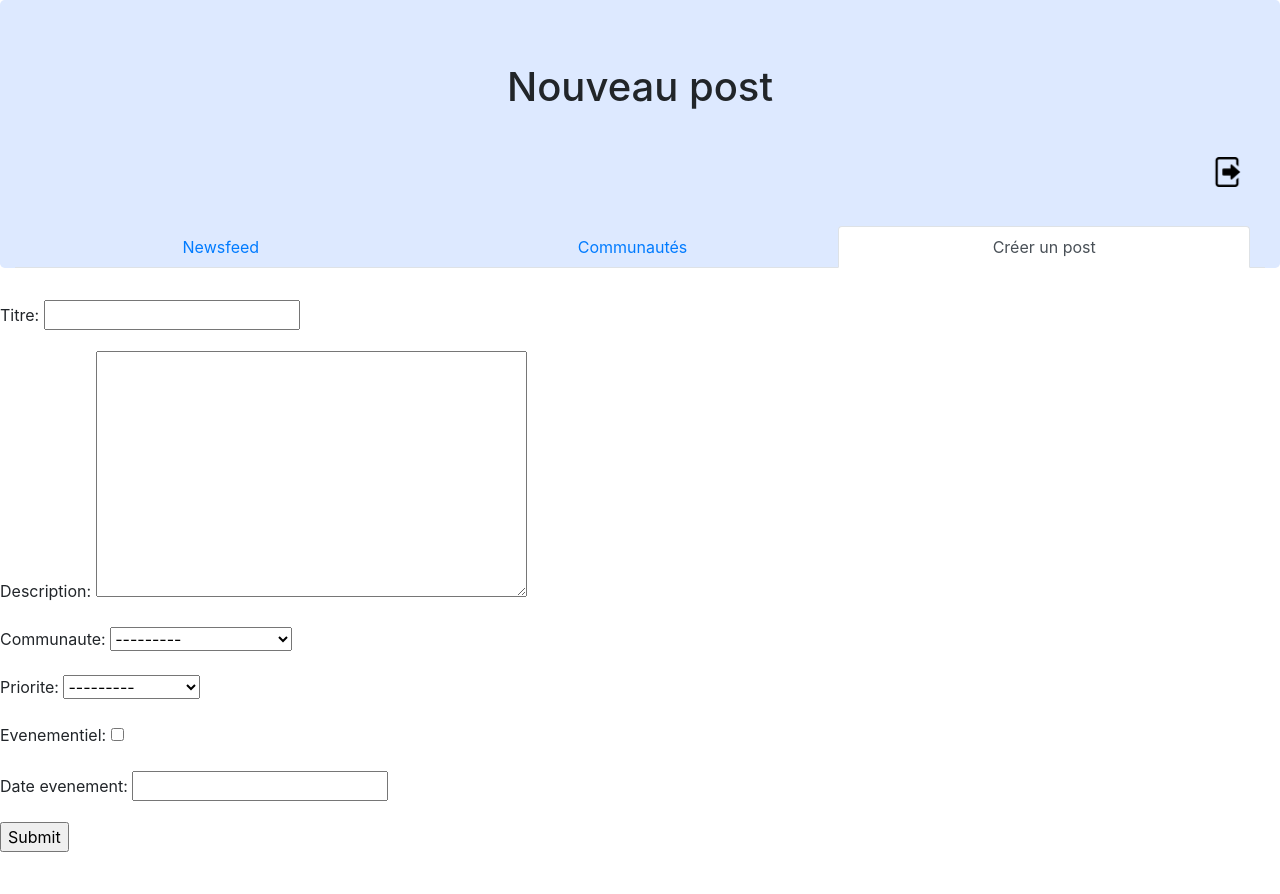
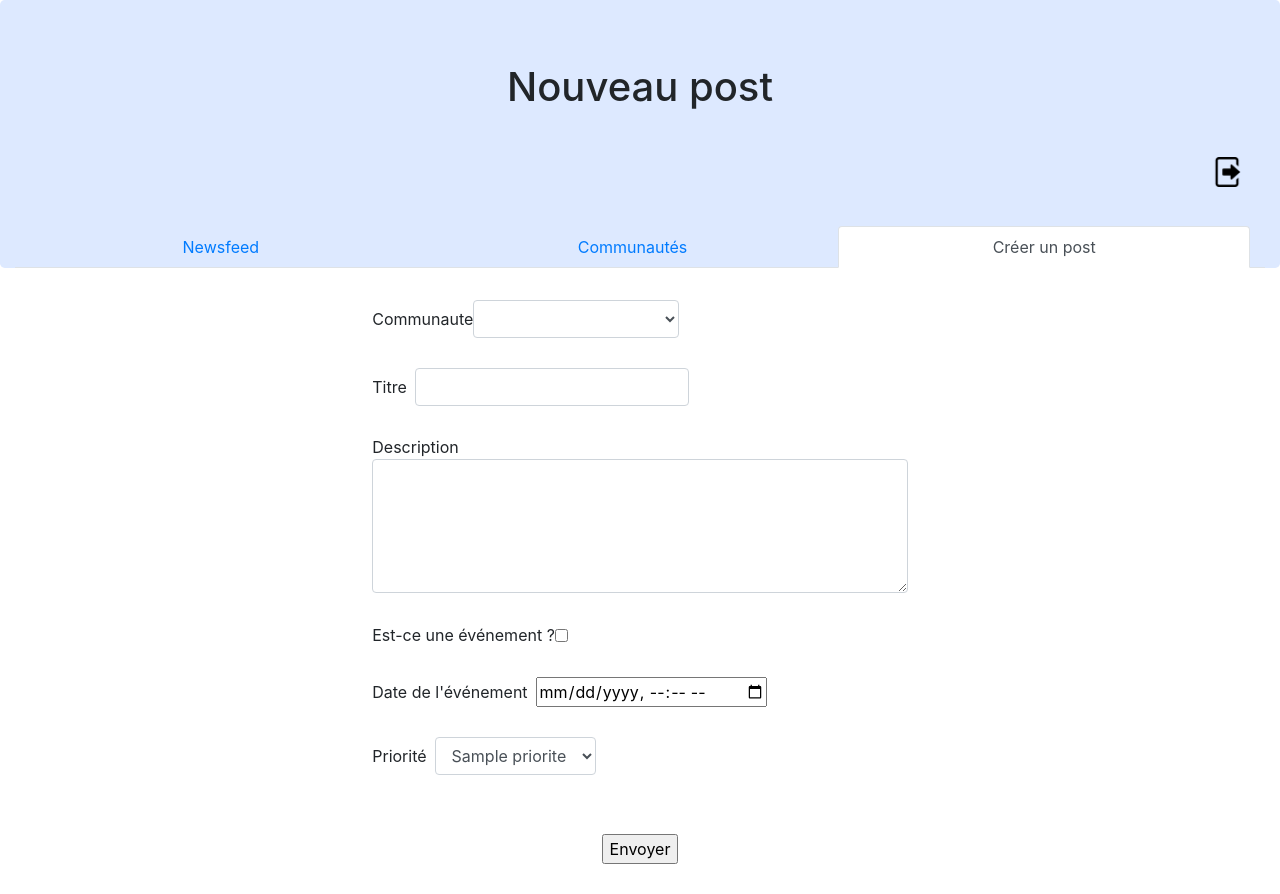
Before and after one commit to axellecousinou/projetIndividuel, a Django app: page /nouveau_post/ in a window 1280 px wide. Before the commit the page ends 852 px from the top, so only its background shows below. Run offline with Django 3.2, Linux system fonts and the light colour scheme; a user stored in the database is signed in; tables that the repository leaves empty hold one stand-in row (values such as "Sample post"); some libraries are stand-ins or nearby versions.

Commit message:
Finitions de la mise en forme

```diff
--- a/projet/communitymanager/forms.py
+++ b/projet/communitymanager/forms.py
@@ -11,7 +11,23 @@
 class NewPostForm(forms.ModelForm):
     class Meta:
         model = Post
-        exclude = ('date_creation', 'auteur')
+        exclude = ('date_creation', 'auteur', 'evenementiel', 'date_evenement')
+
+    def clean_evenement_date(self, request):
+        if request.POST.get('evenementiel'):
+            evenementiel = True
+            date = request.POST.get('date_evenement')
+            print(date)
+            date_evenement = ""
+            for i in range(len(date)):
+                if date[i] == 'T':
+                    date_evenement += ' '
+                else:
+                    date_evenement += date[i]
+            return evenementiel, date_evenement
+        else:
+            return False, None
+
 
 
 class NewCommentForm(forms.ModelForm):
--- a/projet/communitymanager/models.py
+++ b/projet/communitymanager/models.py
@@ -33,6 +33,6 @@
 
 class Commentaire(models.Model):
     date_creation = models.DateTimeField()
-    contenu = models.TextField()
+    contenu = models.CharField(max_length=300)
     auteur = models.ForeignKey(User, on_delete=models.CASCADE)
     post = models.ForeignKey(Post, on_delete=models.CASCADE)
--- a/projet/communitymanager/templates/communitymanager/post-creation.html
+++ b/projet/communitymanager/templates/communitymanager/post-creation.html
@@ -24,12 +24,49 @@
 
 {% block content %}
 
-<p>
-  <form method="post" action=".">
+<div class="container-fluid">
+  <form class="col-6" style="margin:auto;" method="post" action=".">
     {% csrf_token %}
-    {{ form.as_p }}
-    <input type="submit" formaction="."/>
+      <div class="form-inline" style="margin:5%">
+          <label for="id_communaute">Communaute </label>
+          <select class="form-control" id="id_communaute" name="communaute" required>
+              <option></option>
+              {% for commu in communautes %}
+              <option value="{{ commu.id }}">{{ commu }}</option>
+              {% endfor %}
+          </select>
+      </div>
+    <div class="form-inline" style="margin: 5%">
+        <label class="mr-sm-2" for="id_titre">Titre </label>
+        <input type="text" class="form-control" id="id_titre" name="titre" required/>
+    </div>
+    <div class="form-inline" style="margin: 5%">
+        <label class="mr-sm-2" for="id_description">Description </label>
+        <textarea class="form-control" rows="5" cols="50" id="id_description" name="description" required></textarea>
+    </div>
+      <div class="form-inline" style="margin: 5%">
+        <label for="id_evenementiel">Est-ce une événement ? </label>
+        <input type="checkbox" class="a" id="id_evenementiel" name="evenementiel"/>
+    </div>
+    <div class="form-inline" style="margin: 5%">
+        {% if trop_tot %}
+        <p style="color:red">La date est invalide</p>
+        {% endif %}
+        <label class="mr-sm-2" for="id_date_evenement">Date de l'événement </label>
+        <input type="datetime-local" id="id_date_evenement" name="date_evenement"/>
+    </div>
+    <div class="form-inline" style="margin: 5%">
+        <label class="mr-sm-2" for="id_priorite">Priorité </label>
+        <select class="form-control" id="id_priorite" name="priorite" required>
+            {% for priorite in prio %}
+            <option value="{{ priorite.id }}">{{ priorite }}</option>
+            {% endfor %}
+        </select>
+    </div>
+    <div class="text-center">
+        <input type="submit" value="Envoyer" style="margin:5%">
+    </div>
   </form>
-</p>
+</div>
 
 {% endblock %}
--- a/projet/communitymanager/urls.py
+++ b/projet/communitymanager/urls.py
@@ -13,4 +13,6 @@
     path('nouveau_post/', views.nouveau_post, name='nouveau-post'),
     path('modif_post/<int:post_id>', views.modif_post, name='modif-post'),
     path('suppress_post/<int:post_id>', views.suppress_post, name='suppress-post'),
+    path('voir_commentaires/<int:post_id>', views.voir_commentaires, name='voir-commentaires'),
+    path('post_commentaire/<int:post_id>', views.post_commentaire, name='post-commentaire'),
 ]
--- a/projet/communitymanager/views.py
+++ b/projet/communitymanager/views.py
@@ -3,6 +3,7 @@
 from .models import Communaute
 from .models import Post
 from .models import Commentaire
+from .models import Priorite
 from .forms import NewPostForm
 from .forms import NewCommentForm
 from datetime import datetime
@@ -20,7 +21,6 @@
         l = Post.objects.filter(communaute=com).order_by('date_creation').reverse()
         for p in l:
             list.append(p)
-
     return render(request, 'communitymanager/newsfeed.html', locals())
 
 
@@ -73,13 +73,20 @@
 @login_required()
 def nouveau_post(request):
     form = NewPostForm(request.POST or None)
+    prio = Priorite.objects.all()
+    communautes = request.user.communaute_set.all()
     if form.is_valid():
         post = form.save(commit=False)
+        post.evenementiel, post.date_evenement = form.clean_evenement_date(request)
         post.date_creation = datetime.now()
         post.auteur = request.user
-        post.save()
-
-        return redirect('communaute', com_id=post.communaute.id)
+        print(post.date_evenement)
+        try :
+            post.save()
+            return redirect('communaute', com_id=post.communaute.id)
+        except:
+            date = True
+            return render(request, 'communitymanager/post-creation.html', locals())
 
     return render(request, 'communitymanager/post-creation.html', locals())
 
@@ -114,3 +121,30 @@
         list = Post.objects.filter(communaute=Communaute.objects.get(id=Post.objects.get(id=post_id).communaute.id))
         can_suppress = True
         return render(request, 'communitymanager/communaute.html', locals())
+
+
+@login_required()
+def voir_commentaires(request, post_id):
+    post = Post.objects.get(id=post_id)
+    commentaires = Commentaire.objects.filter(post=post)
+    voir_comm = True
+    communautes = request.user.communaute_set.all()
+    list = []
+    for com in communautes:
+        l = Post.objects.filter(communaute=com).order_by('date_creation').reverse()
+        for p in l:
+            list.append(p)
+    return render(request, 'communitymanager/newsfeed.html', locals())
+
+
+@login_required()
+def post_commentaire(request, post_id):
+    form = NewCommentForm(request.POST or None)
+    if form.is_valid():
+        commentaire = form.save(commit=False)
+        commentaire.auteur = request.user
+        commentaire.date_creation = datetime.now()
+        commentaire.post = get_object_or_404(Post, id=post_id)
+        commentaire.save()
+        return redirect('voir-commentaires', post_id=post_id)
+    return render(request, 'communitymanager/newsfeed.html', locals())
--- a/projet/static/css/styles.css
+++ b/projet/static/css/styles.css
@@ -20,7 +20,14 @@
 .post {
     background-color: #FBF5EC;
     margin: 2% auto;
-    padding: 1% 3%;
+    padding: 0% 3%;
     border: solid;
     border-color:lightgrey;
 }
+
+.comment {
+    background-color: #FBF5EC;
+    padding: 0% 3%;
+    border: solid;
+    border-color:lightgrey;
+}
```
Also changed, not shown: projet/communitymanager/templates/communitymanager/communaute.html (+5 -3 lines), projet/communitymanager/templates/communitymanager/newsfeed.html (+16 -2 lines), projet/communitymanager/templates/communitymanager/post-details.html (+9 -9 lines), projet/communitymanager/migrations/0011_auto_20210526_2023.py (added).
